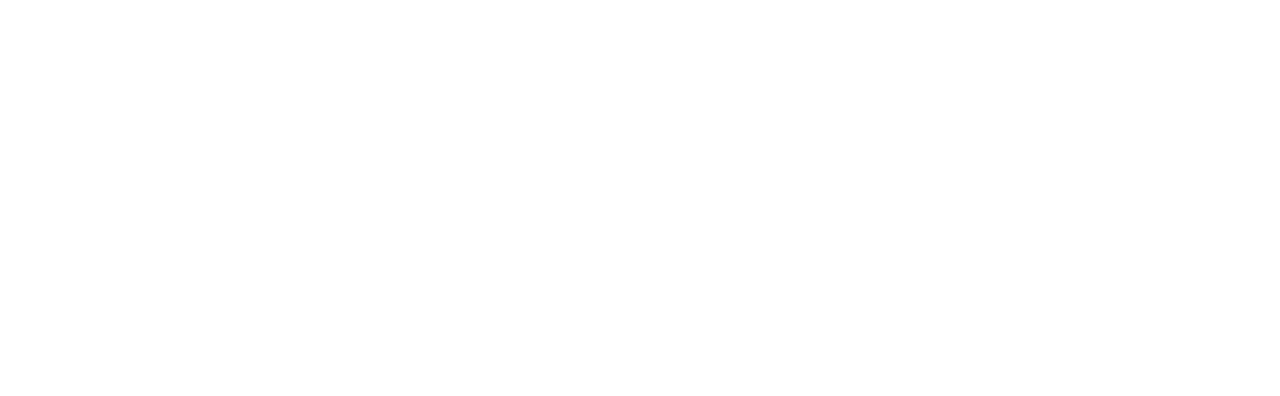
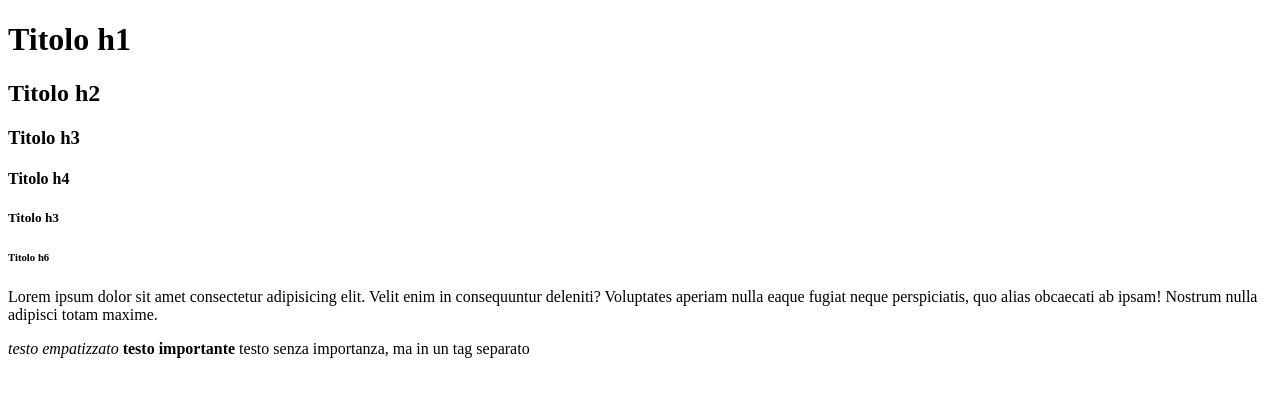
Before and after one commit to LucianaSchembri/html-intro1, a plain HTML site: page index.html in a window 1280 px wide. Drawn offline with Linux system fonts and the light colour scheme.

Commit message:
feat: introduzione tag htm (wip)

```diff
--- a/index.html
+++ b/index.html
@@ -3,9 +3,23 @@
 <head>
     <meta charset="UTF-8">
     <meta name="viewport" content="width=device-width, initial-scale=1.0">
-    <title>Document</title>
+    <title>intro HTML</title>
 </head>
 <body>
+  <!-- Tag che rappresentano titoli   -->
+   <h1>Titolo h1</h1>
+   <h2>Titolo h2<h2>
+    <h3>Titolo h3</h3>
+    <h4>Titolo h4</h4>
+    <h5>Titolo h3</h5>
+    <h6>Titolo h6</h6>
+
+    <!-- tag del paragrafo -->
+    <p>Lorem ipsum dolor sit amet consectetur adipisicing elit. Velit enim in consequuntur deleniti? Voluptates aperiam nulla eaque fugiat neque perspiciatis, quo alias obcaecati ab ipsam! Nostrum nulla adipisci totam maxime.</p>
+
+    <!-- tag inline -->
+    <em>testo empatizzato</em>
+    <strong>testo importante</strong>
+    <span> testo senza importanza, ma in un tag separato</span>
 
 </body>
-</html>
```
